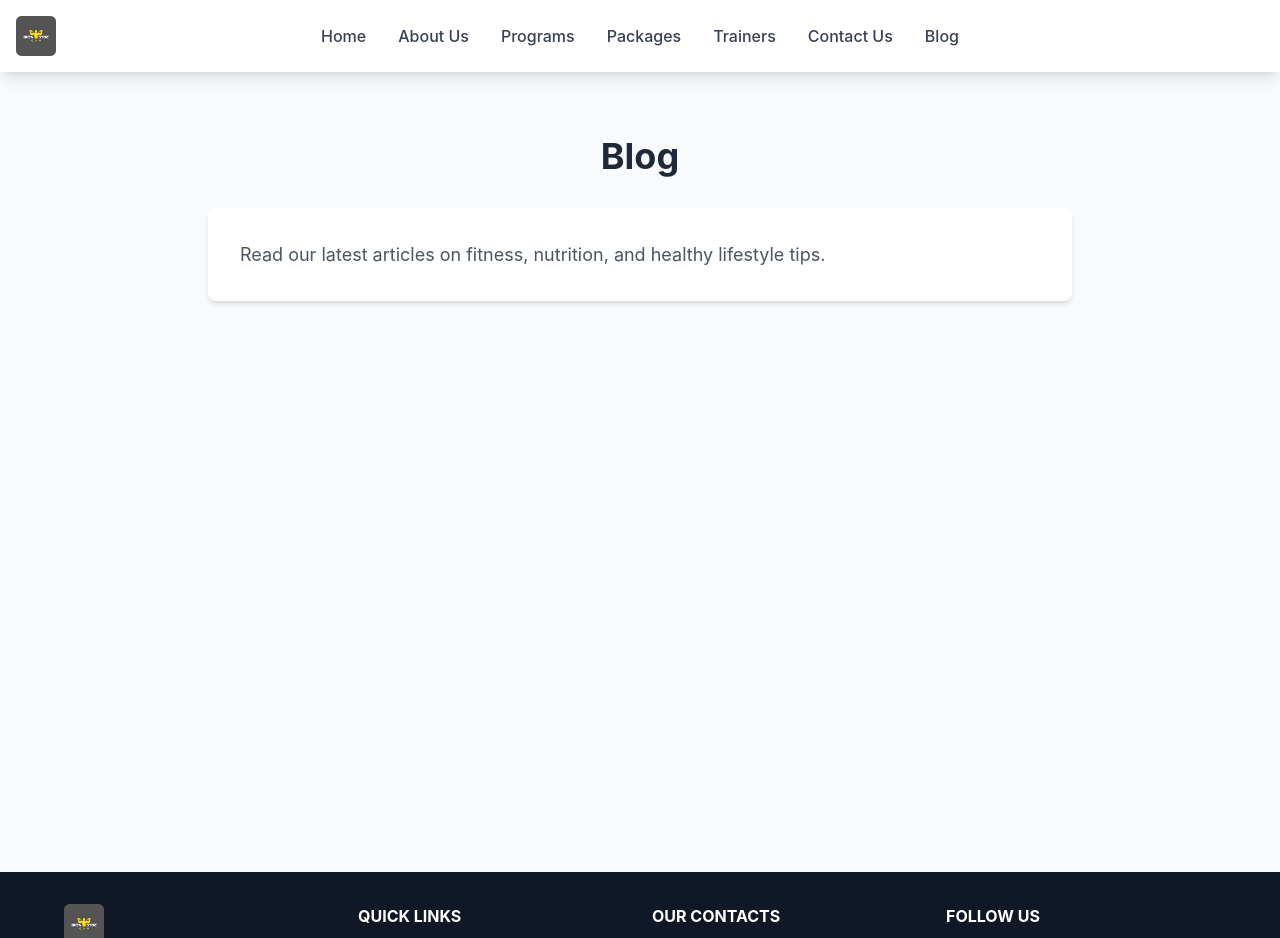
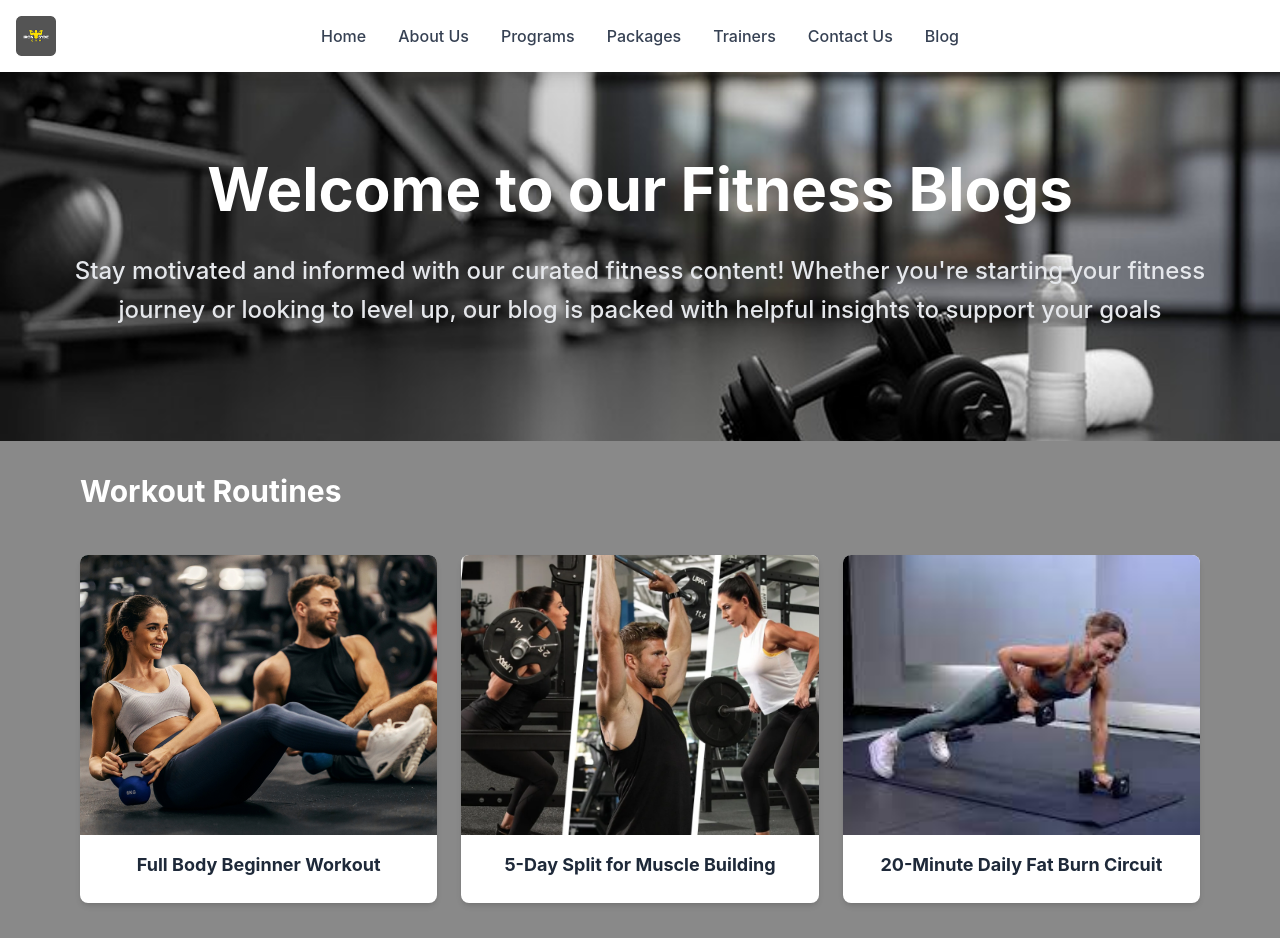
Before and after one commit to supunyasanthaofficial/Gym, a React (Vite) app: page /blog in a window 1280 px wide. Shown: the top 938 px of the page. Built offline with nearby package versions, Linux system fonts and the light colour scheme.

Commit message:
Complete Blog page.

```diff
--- a/src/pages/Blog.jsx
+++ b/src/pages/Blog.jsx
@@ -1,18 +1,115 @@
-import React from "react";
-import Navigation from "../components/Navigation";
+import Header from "../components/Header";
+
+import W1 from "../assets/images/W1.jpg";
+import W2 from "../assets/images/W2.png";
+import W3 from "../assets/images/W3.jpg";
+
+import H1 from "../assets/images/H1.jpg";
+import H2 from "../assets/images/H2.jpg";
+import H3 from "../assets/images/H3.jpg";
+
+import M1 from "../assets/images/M1.jpg";
+import M2 from "../assets/images/M2.jpg";
+import M3 from "../assets/images/M3.jpg";
+
+import T1 from "../assets/images/t1.png";
+import T2 from "../assets/images/t2.png";
+import TT from "../assets/images/tt.jpg";
 
 const Blog = () => {
+  const imageMap = {
+    W1,
+    W2,
+    W3,
+    H1,
+    H2,
+    H3,
+    M1,
+    M2,
+    M3,
+    T1,
+    T2,
+    TT,
+  };
+
+  // Data
+  const sections = [
+    {
+      title: "Workout Routines",
+      items: [
+        { title: "Full Body Beginner Workout", image: "W1" },
+        { title: "5-Day Split for Muscle Building", image: "W2" },
+        { title: "20-Minute Daily Fat Burn Circuit", image: "W3" },
+      ],
+    },
+    {
+      title: "Healthy Recipes",
+      items: [
+        { title: "Protein-Packed Breakfast Bowl", image: "H1" },
+        { title: "Grilled Chicken Salad", image: "H2" },
+        { title: "Banana Protein Pancakes", image: "H3" },
+      ],
+    },
+    {
+      title: "Meal Plans",
+      items: [
+        { title: "Weight Loss Meal Plan", image: "M1" },
+        { title: "Muscle Gain Meal Plan", image: "M2" },
+        { title: "Balanced Fitness Maintenance Plan", image: "M3" },
+      ],
+    },
+    {
+      title: "Transformations",
+      items: [
+        { title: "Anila's 3-Month Journey", image: "T1" },
+        { title: "Taniya's Strength Progress", image: "T2" },
+        { title: "Sahan's 6-Pack Story", image: "TT" },
+      ],
+    },
+  ];
+
   return (
-    <div className="min-h-screen bg-gray-50 py-16">
-      <div className="max-w-4xl mx-auto px-4">
-        <h1 className="text-4xl font-bold text-center text-gray-800 mb-8">
-          Blog
-        </h1>
-        <div className="bg-white p-8 rounded-lg shadow-md">
-          <p className="text-gray-600 text-lg leading-relaxed">
-            Read our latest articles on fitness, nutrition, and healthy
-            lifestyle tips.
-          </p>
+    <div className="min-h-screen bg-[#898989]">
+      <Header
+        title="Welcome to our Fitness Blogs"
+        subtitle="Stay motivated and informed with our curated fitness content! Whether you're starting your fitness journey or looking to level up, our blog is packed with helpful insights to support your goals"
+        showButton={false}
+      />
+
+      <div className="max-w-6xl mx-auto px-4 py-8">
+        <div className="space-y-16">
+          {sections.map((section, sectionIndex) => (
+            <div key={sectionIndex} className="mb-12">
+              <h2 className="text-3xl font-bold text-white mb-8 border-b-2 border-[#898989] pb-3">
+                {section.title}
+              </h2>
+
+              <div className="grid grid-cols-1 md:grid-cols-2 lg:grid-cols-3 gap-6">
+                {section.items.map((item, itemIndex) => (
+                  <div
+                    key={itemIndex}
+                    className="bg-white rounded-lg shadow-md overflow-hidden hover:shadow-lg transition-shadow duration-300 flex flex-col h-full group cursor-pointer"
+                  >
+                    <div className="h-70 relative overflow-hidden">
+                      <img
+                        src={imageMap[item.image]}
+                        alt={item.title}
+                        className="w-full h-full object-cover group-hover:scale-105 transition-transform duration-300"
+                      />
+
+                      <div className="absolute inset-0 bg-linear-to-t from-black/30 to-transparent opacity-0 group-hover:opacity-100 transition-opacity duration-300" />
+                    </div>
+
+                    <div className="p-4 grow flex flex-col">
+                      <h3 className="text-lg font-bold text-gray-800 mb-2 text-center group-hover:text-yellow-500 transition-colors duration-300">
+                        {item.title}
+                      </h3>
+                    </div>
+                  </div>
+                ))}
+              </div>
+            </div>
+          ))}
         </div>
       </div>
     </div>
```
